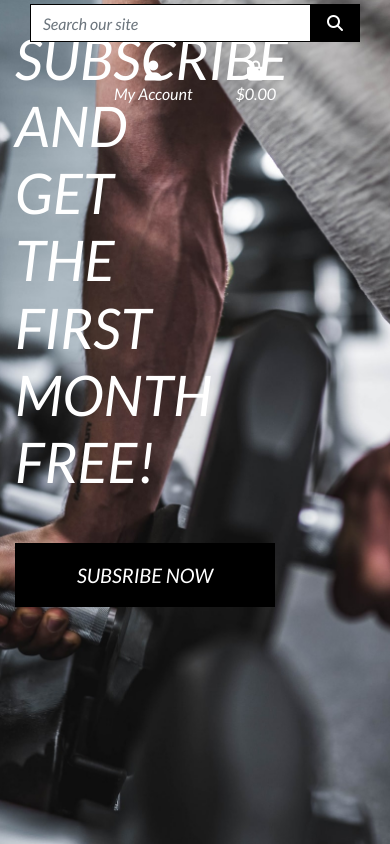
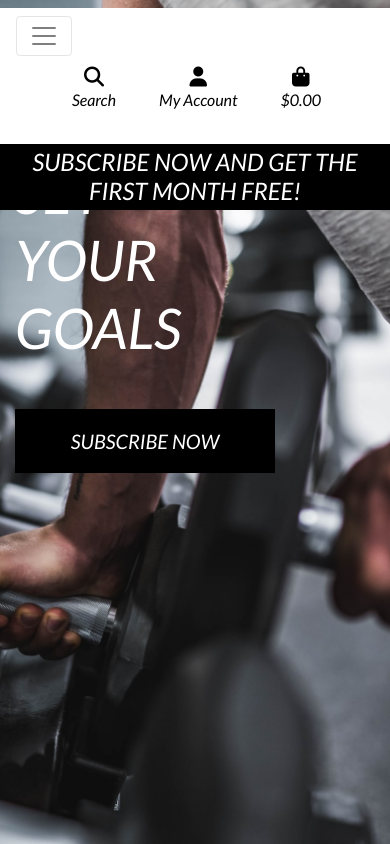
Before and after one commit to ClaudiaLie/MS_4_FitIt, a Django app: page / in a window 390 px wide. Run offline with Django 3.2, Linux system fonts and the light colour scheme; some libraries are stand-ins or nearby versions.

Commit message:
added mobile header and main navbar

```diff
--- a/home/templates/home/index.html
+++ b/home/templates/home/index.html
@@ -13,10 +13,10 @@
     <div class="container h-100">
         <div class="row h-100">
             <div class="col-7 col-md-6 my-auto">
-                <h1 class="display-4 logo-font text-white">Subscribe and get the first month free!</h1>
+                <h1 class="display-4 logo-font text-white">Set your Goals</h1>
                 <div class="my-5">
                     <h4>
-                        <a href="" class="shop-now-button btn btn-lg rounded-0 text-uppercase py-3">Subsribe Now</a>
+                        <a href="" class="shop-now-button btn btn-lg rounded-0 text-uppercase py-3">Subscribe Now</a>
                     </h4>
                 </div>
             </div>
--- a/static/css/base.css
+++ b/static/css/base.css
@@ -56,6 +56,10 @@ body {
     border: 1px solid black !important;
 }
 
+.bg-black {
+    background: #000 !important;
+}
+
 /* -------------------------------- Media Queries */
 
 /* Slightly larger container on xl screens */
--- a/templates/base.html
+++ b/templates/base.html
@@ -39,12 +39,12 @@
     <body>
         <header class="container-fluid fixed-top">
             <div id="topnav" class="row bg-white pt-lg-2 d-none d-lg-flex">
-                <div class="col-12 col-lg-4 my-auto py-1-py-lg-0 text-center text-lg-left">
+                <div class="col-12 col-lg-4 my-auto py-1 py-lg-0 text-center text-lg-left">
                     <a href="{% url 'home' %}" class="nav-link main-logo-link">
                         <h2 class="logo-font text-black my-0"><strong>Fit It</strong> </h2>
                     </a>
                 </div>
-            </div>
+
                 <div class="col-12 col-lg-4 my-auto py-1 py-lg-0">
                     <form method="GET" action="">
                         <div class="input-group w-100">
@@ -71,7 +71,7 @@
                             <div class="dropdown-menu border-0" aria-labelledby="user-options">
                                 {% if request.user.is_authenticated %}
                                     {% if request.user.is_superuser %}
-                                    <a href="" class="dropdown-item">Product Management</a>
+                                        <a href="" class="dropdown-item">Subscription Management</a>
                                     {% endif %}
                                     <a href="" class="dropdown-item">My Profile</a>
                                     <a href="{% url 'account_logout' %}" class="dropdown-item">Logout</a>
@@ -98,6 +98,21 @@
                     </ul>
                 </div>
             </div>
+            <div class="col-12 col-lg-4 my-auto py-1 py-lg-0"></div>
+            <div class="row bg-white">
+                <nav class="navbar navbar-expand-lg navbar-light w-100">
+                    <button class="navbar-toggler" type="button" data-toggle="collapse" data-target="#main-nav" aria-controls="main-nav" aria-expanded="false" aria-label="Toggle navigation">
+                        <span class="navbar-toggler-icon"></span>
+                    </button>
+                    {% include 'includes/mobile-top-header.html' %}
+                    {% include 'includes/main-nav.html' %}
+                </nav>
+            </div>
+            <div id="delivery-banner" class="row text-center">
+                <div class="col bg-black text-white">
+                    <h4 class="logo-font my-1">SUBSCRIBE NOW AND GET THE FIRST MONTH FREE!</h4>
+                </div>
+            </div>
         </header>
 
         {% if messages %}
--- /dev/null
+++ b/templates/includes/main-nav.html
@@ -0,0 +1,48 @@
+<div class="collapse navbar-collapse" id="main-nav">
+    <ul class="navbar-nav w-auto mx-auto">
+        <li class="nav-item dropdown">
+            <a class="logo-font font-weight-bold nav-link text-black mr-5" href="#" id="all-products-link" data-toggle="dropdown" aria-haspopup="true" aria-expanded="false">
+                All Products
+            </a>
+            <div class="dropdown-menu border-0" aria-labelledby="all-products-link">
+                <a href="" class="dropdown-item">By Price</a>
+                <a href="" class="dropdown-item ">By Category</a>
+                <a href="" class="dropdown-item">All Products</a>
+            </div>
+        </li>
+
+        <li class="nav-item dropdown">
+            <a class="logo-font font-weight-bold nav-link text-black mr-5" href="#" id="clothing-link" data-toggle="dropdown" aria-haspopup="true" aria-expanded="false">
+                Clothing & Gear
+            </a>
+            <div class="dropdown-menu border-0" aria-labelledby="clothing-link">
+                <a href="" class="dropdown-item">Activewear &amp; Essentials</a>
+                <a href="" class="dropdown-item">Shirts</a>
+                <a href="" class="dropdown-item">Fitness gear</a>
+                <a href="" class="dropdown-item">All Clothing</a>
+            </div>
+        </li>
+
+        <li class="nav-item dropdown">
+            <a class="logo-font font-weight-bold nav-link text-black mr-5" href="#" id="homeware-link" data-toggle="dropdown" aria-haspopup="true" aria-expanded="false">
+                Food and Beverage
+            </a>
+            <div class="dropdown-menu border-0" aria-labelledby="homeware-link">
+                <a href="" class="dropdown-item">Proteins</a>
+                <a href="" class="dropdown-item">Vitamins</a>
+                <a href="" class="dropdown-item">Fibers</a>
+                <a href="" class="dropdown-item">All Supplements</a>
+            </div>
+        </li>
+
+        <li class="nav-item dropdown">
+            <a class="logo-font font-weight-bold nav-link text-black" href="#" id="specials-link" data-toggle="dropdown" aria-haspopup="true" aria-expanded="false">
+                Special Offers
+            </a>
+            <div class="dropdown-menu border-0" aria-labelledby="specials-link">
+                <a href="" class="dropdown-item">Clearance</a>
+                <a href="" class="dropdown-item">All Specials</a>
+            </div>
+        </li>
+    </ul>
+</div>
--- /dev/null
+++ b/templates/includes/mobile-top-header.html
@@ -0,0 +1,58 @@
+<ul>
+    <li class="list-inline-item">
+      <a class="text-black nav-link d-block d-lg-none" href="#" id="mobile-search" data-toggle="dropdown" aria-haspopup="true" aria-expanded="false">
+          <div class="text-center">
+              <div><i class="fas fa-search fa-lg"></i></div>
+              <p class="my-0">Search</p>
+          </div>
+      </a>
+      <div class="dropdown-menu border-0 w-100 p-3 rounded-0 my-0" aria-labelledby="mobile-search">
+          <form class="form" method="GET" action="">
+              <div class="input-group w-100">
+                  <input class="form-control border border-black rounded-0" type="text" name="q" placeholder="Search our site">
+                  <div class="input-group-append">
+                      <button class="form-control form-control btn btn-black border border-black rounded-0" type="submit">
+                          <span class="icon">
+                              <i class="fas fa-search"></i>
+                          </span>
+                      </button>
+                  </div>
+              </div>
+          </form>
+      </div>
+  </li>
+  <li class="list-inline-item dropdown">
+      <a class="text-black nav-link d-block d-lg-none" href="#" id="user-options" data-toggle="dropdown" aria-haspopup="true" aria-expanded="false">
+          <div class="text-center">
+              <div><i class="fas fa-user fa-lg"></i></div>
+              <p class="my-0">My Account</p>
+          </div>
+      </a>
+      <div class="dropdown-menu border-0" aria-labelledby="user-options">
+          {% if request.user.is_authenticated %}
+              {% if request.user.is_superuser %}
+                  <a href="{% url 'account_logout' %}" class="dropdown-item">Product Management</a>
+              {% endif %}
+              <a href="" class="dropdown-item">My Profile</a>
+              <a href="{% url 'account_logout' %}" class="dropdown-item">Logout</a>
+          {% else %}
+              <a href="{% url 'account_signup' %}" class="dropdown-item">Register</a>
+              <a href="{% url 'account_login' %}" class="dropdown-item">Login</a>
+          {% endif %}
+      </div>
+  </li>
+  <li class="list-inline-item">
+      <a class="{% if grand_total %}text-primary font-weight-bold{% else %}text-black{% endif %} nav-link d-block d-lg-none" href="">
+          <div class="text-center">
+              <div><i class="fas fa-shopping-bag fa-lg"></i></div>
+              <p class="my-0">
+                  {% if grand_total %}
+                      ${{ grand_total|floatformat:2 }}
+                  {% else %}
+                      $0.00
+                  {% endif %}
+              </p>
+          </div>
+      </a>
+    </li>
+  </ul>
```
Also changed, not shown: README.md. Lines whose indentation alone changed are shown as unchanged.
